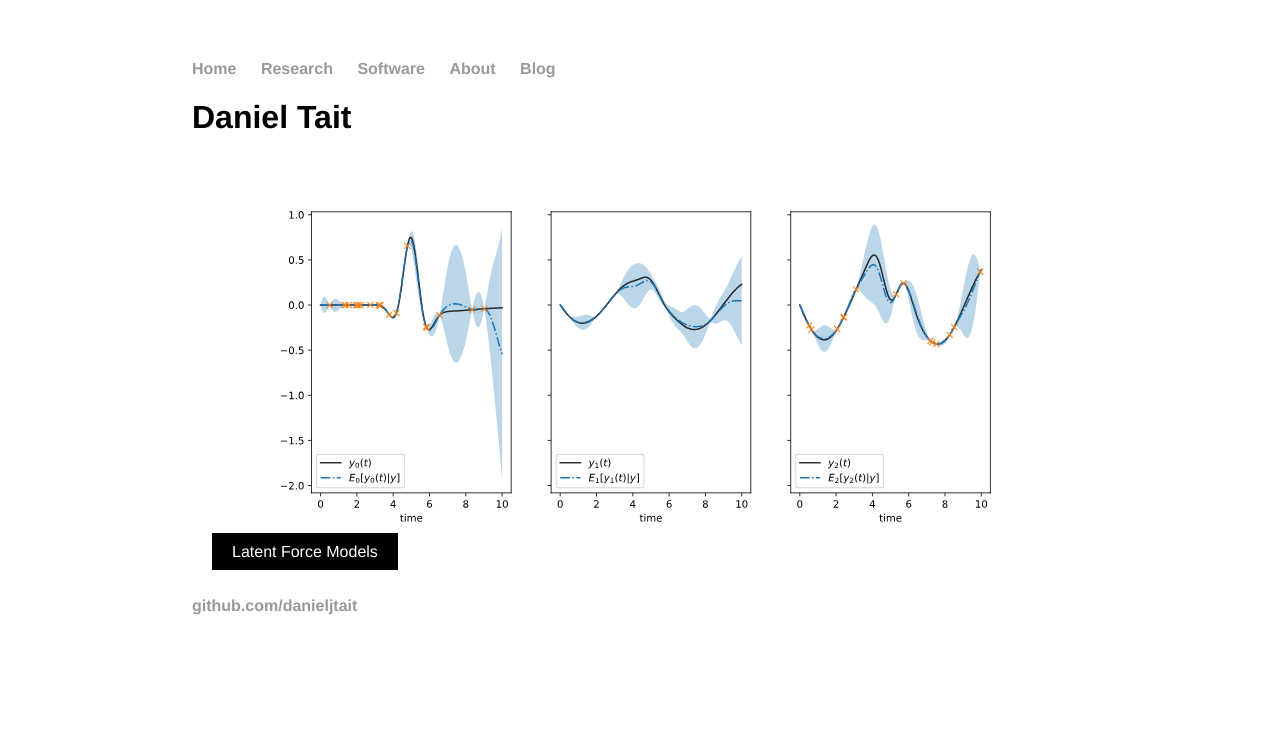
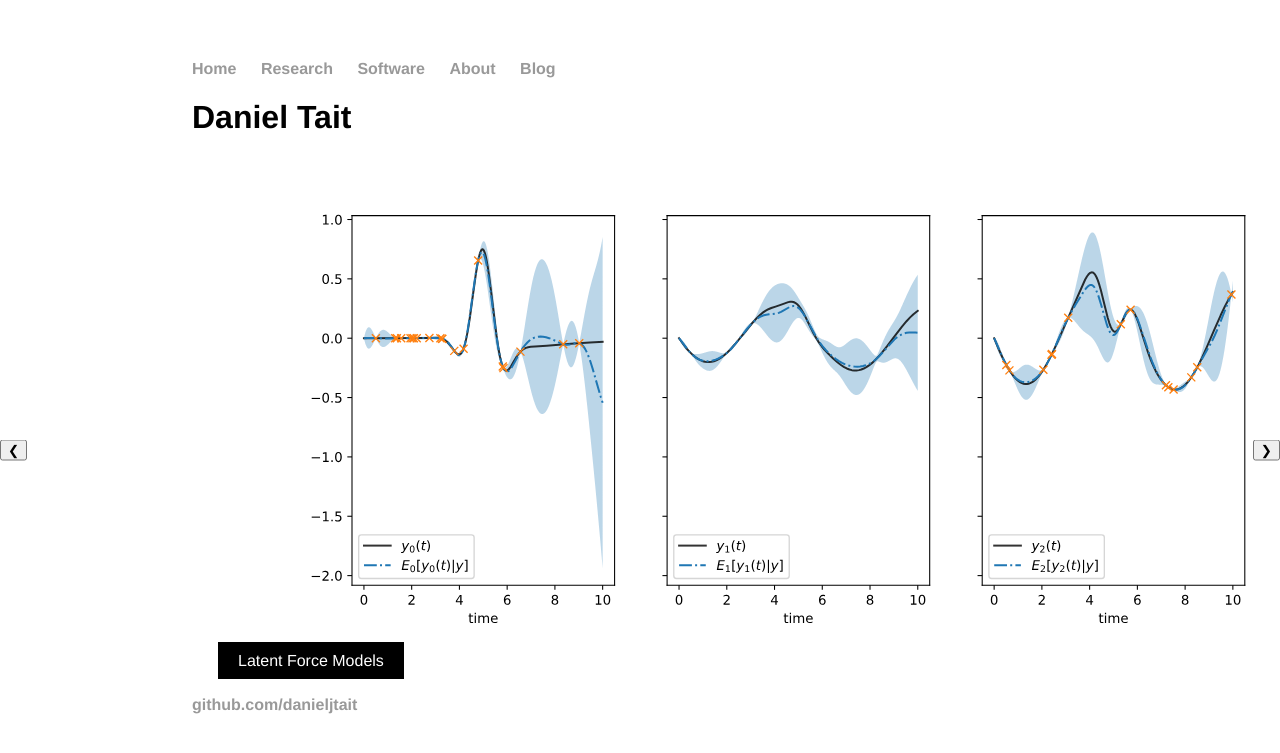
Before and after one commit to danieljtait/danieljtait.github.io, a Jekyll site: the page built from index.html, in a window 1280 px wide. Shown: the top 753 px of the page. Built offline with Jekyll 4.4.1, drawn with Linux system fonts in a browser that asks for light colours.

Commit message:
update -- still rough, basic structure clear

```diff
--- a/css/home.css
+++ b/css/home.css
@@ -51,4 +51,7 @@ bgimg.caption {
     top: 0;
 }
 
+.w3-container{padding:0.01em 16px}.w3-panel{margin-top:16px;margin-bottom:16px}
 .w3-display-topright{position:absolute;right:0;top:0}
+.w3-display-left{position:absolute;top:50%;left:0%;transform:translate(0%,-50%);-ms-transform:translate(-0%,-50%)}
+.w3-display-right{position:absolute;top:50%;right:0%;transform:translate(0%,-50%);-ms-transform:translate(0%,-50%)}
--- a/index.html
+++ b/index.html
@@ -7,7 +7,7 @@ title: Daniel Tait
 </div><!-- /.blurb -->
 
 <!--<img class="mySlides" src="/assets/lfm.svg" style="width:100%"> -->
-<div class="bgimg">
+<!-- <div class="bgimg">
   <img class="mySlides" src="/assets/lfm.svg">
   <div class="caption">
     <span class="caption"><a
@@ -15,6 +15,36 @@ title: Daniel Tait
 	class="caption"> Latent Force Models </a>
     </span>
   </div>
+</div>
+-->
+
+<div class="w3-container">
+
+  <div class="w3-content w3-display-container">
+    <div class="w3-display-container mySlides">
+      <img src="/assets/lfm.svg">
+      <div class="caption">
+        <span class="caption"><a
+        href="research/index.html"
+        class="caption"> Latent Force Models </a>
+        </span>
+      </div>
+    </div>
+
+    <div class="w3-display-container mySlides">
+      <img src="/assets/cvi.png">
+      <div class="caption">
+        <span class="caption"><a
+        href="research/index.html"
+        class="caption"> Constrained Variational Inference </a>
+        </span>
+      </div>
+    </div>
+
+    <button class="w3-button w3-display-left w3-black" onclick="plusDivs(-1)">&#10094;</button>
+    <button class="w3-button w3-display-right w3-black" onclick="plusDivs(1)">&#10095;</button>
+  </div>
+
 </div>
 
 <script>
--- a/software/index.html
+++ b/software/index.html
@@ -2,6 +2,11 @@
 layout: default
 title: Software
 ---
+
+<h2> <a href="">BayesFEM</a> </h2>
+  <p>
+    Bayesian inference for PDE problems using the Finite Element Method in Tensorflow.
+  </p>
 
 <h2>
     <a href="https://pydygp.readthedocs.io/en/latest/">PydyGP</a>
```
Also changed, not shown: research/index.html (+8 -5 lines), Gemfile.lock, assets/cvi.png (added).
